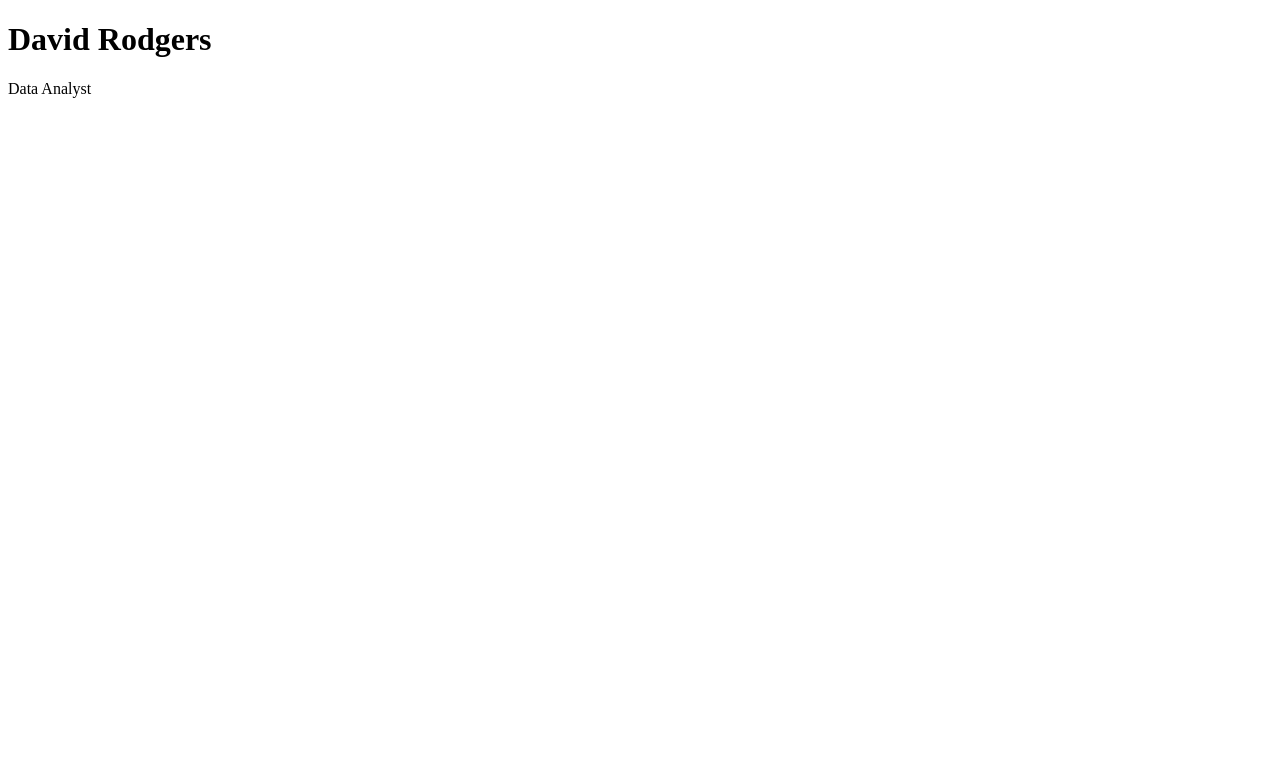
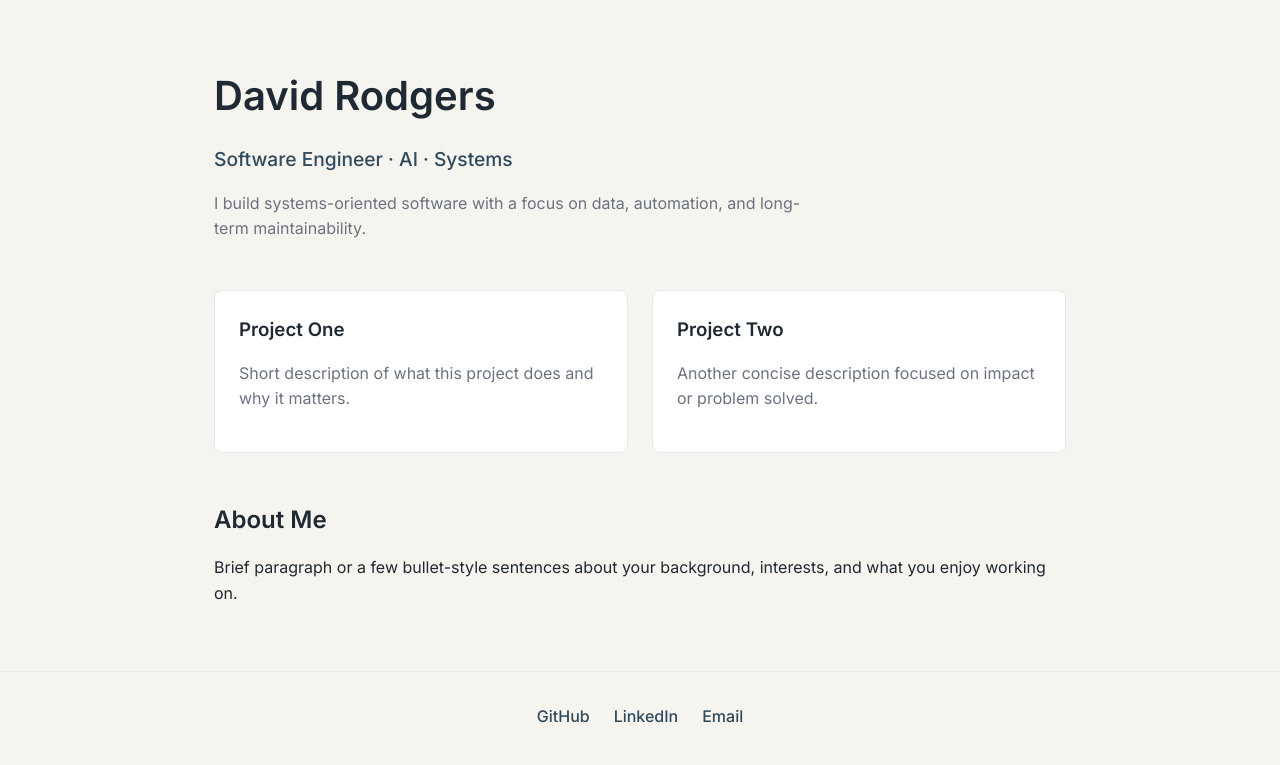
Before and after one commit to davidrodgers-dev/davidrodgers.dev, a plain HTML site: page index.html in a window 1280 px wide. Drawn offline with Linux system fonts and the light colour scheme; files that its build step writes are made by us from their sources.

Commit message:
Modified index.html with dead sea theme

```diff
--- a/css/style.css
+++ b/css/style.css
@@ -0,0 +1,108 @@
+:root {
+  --bg-main: #f6f4ef;
+  --bg-card: #ffffff;
+  --text-main: #1f2933;
+  --text-muted: #6b7280;
+  --accent: #2f4a5c;
+  --border-soft: #e5e7eb;
+}
+
+* {
+  box-sizing: border-box;
+}
+
+body {
+  margin: 0;
+  font-family: "Inter", system-ui, sans-serif;
+  background-color: var(--bg-main);
+  color: var(--text-main);
+  line-height: 1.6;
+}
+
+/* HERO */
+
+.hero {
+  max-width: 900px;
+  margin: 4rem auto 3rem;
+  padding: 0 1.5rem;
+}
+
+.hero h1 {
+  font-size: 2.5rem;
+  margin-bottom: 0.25rem;
+}
+
+.hero h2 {
+  font-size: 1.2rem;
+  font-weight: 500;
+  color: var(--accent);
+  margin-bottom: 1rem;
+}
+
+.hero p {
+  max-width: 600px;
+  color: var(--text-muted);
+}
+
+/* MAIN LAYOUT */
+
+.container {
+  max-width: 900px;
+  margin: 0 auto;
+  padding: 0 1.5rem;
+}
+
+/* PROJECTS */
+
+.projects {
+  display: grid;
+  grid-template-columns: repeat(auto-fit, minmax(260px, 1fr));
+  gap: 1.5rem;
+  margin-bottom: 3rem;
+}
+
+.project-card {
+  background: var(--bg-card);
+  padding: 1.5rem;
+  border-radius: 8px;
+  border: 1px solid var(--border-soft);
+}
+
+.project-card h3 {
+  margin-top: 0;
+  margin-bottom: 0.5rem;
+}
+
+.project-card p {
+  color: var(--text-muted);
+}
+
+/* ABOUT */
+
+.about {
+  margin-bottom: 4rem;
+}
+
+.about h2 {
+  margin-bottom: 0.75rem;
+}
+
+/* FOOTER */
+
+.footer {
+  display: flex;
+  justify-content: center;
+  gap: 1.5rem;
+  padding: 2rem 1rem;
+  border-top: 1px solid var(--border-soft);
+}
+
+.footer a {
+  text-decoration: none;
+  color: var(--accent);
+  font-weight: 500;
+}
+
+.footer a:hover {
+  text-decoration: underline;
+}
--- a/index.html
+++ b/index.html
@@ -1,12 +1,57 @@
 <!DOCTYPE html>
 <html lang="en">
 <head>
-  <meta charset="UTF-8">
+  <meta charset="UTF-8" />
+  <meta name="viewport" content="width=device-width, initial-scale=1" />
   <title>David Rodgers</title>
-  <link rel="stylesheet" href="css/style.css">
+
+  <!-- Inter font -->
+  <link rel="preconnect" href="https://fonts.googleapis.com">
+  <link rel="preconnect" href="https://fonts.gstatic.com" crossorigin>
+  <link href="https://fonts.googleapis.com/css2?family=Inter:wght@400;500;600&display=swap" rel="stylesheet">
+
+  <link rel="stylesheet" href="style.css" />
 </head>
 <body>
-  <h1>David Rodgers</h1>
-  <p>Data Analyst</p>
+
+  <header class="hero">
+    <h1>David Rodgers</h1>
+    <h2>Software Engineer · AI · Systems</h2>
+    <p>
+      I build systems-oriented software with a focus on data, automation,
+      and long-term maintainability.
+    </p>
+  </header>
+
+  <main class="container">
+
+    <section class="projects">
+      <div class="project-card">
+        <h3>Project One</h3>
+        <p>Short description of what this project does and why it matters.</p>
+      </div>
+
+      <div class="project-card">
+        <h3>Project Two</h3>
+        <p>Another concise description focused on impact or problem solved.</p>
+      </div>
+    </section>
+
+    <section class="about">
+      <h2>About Me</h2>
+      <p>
+        Brief paragraph or a few bullet-style sentences about your background,
+        interests, and what you enjoy working on.
+      </p>
+    </section>
+
+  </main>
+
+  <footer class="footer">
+    <a href="#">GitHub</a>
+    <a href="#">LinkedIn</a>
+    <a href="mailto:you@example.com">Email</a>
+  </footer>
+
 </body>
 </html>
```
